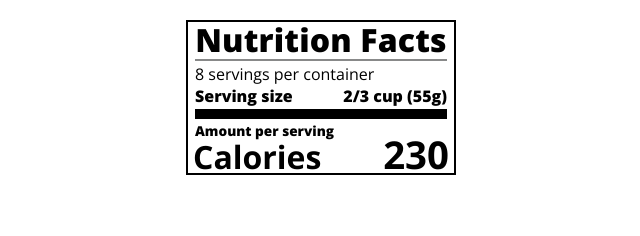
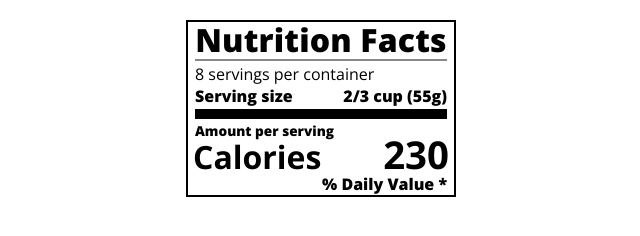
Before and after one commit to luroel/nutri-label, a plain HTML site: page index.html in a window 1280 px wide. Shown: the whole page, without its empty margins (319-959 px from the left). Drawn offline with nearby package versions, Linux system fonts and the light colour scheme.

Commit message:
Giving class right to daily-value p

```diff
--- a/index.html
+++ b/index.html
@@ -26,10 +26,8 @@
             <span>230</span>
         </div>
 
-
-
         <div class="daily-value">
-
+            <p class="bold right">% Daily Value *</p>
         </div>
     </div>
 </body>
--- a/style.css
+++ b/style.css
@@ -72,3 +72,7 @@ p {
     justify-content: space-between;
     align-items: end;
   }
+
+  .right {
+    justify-content: flex-end;
+  }
```
